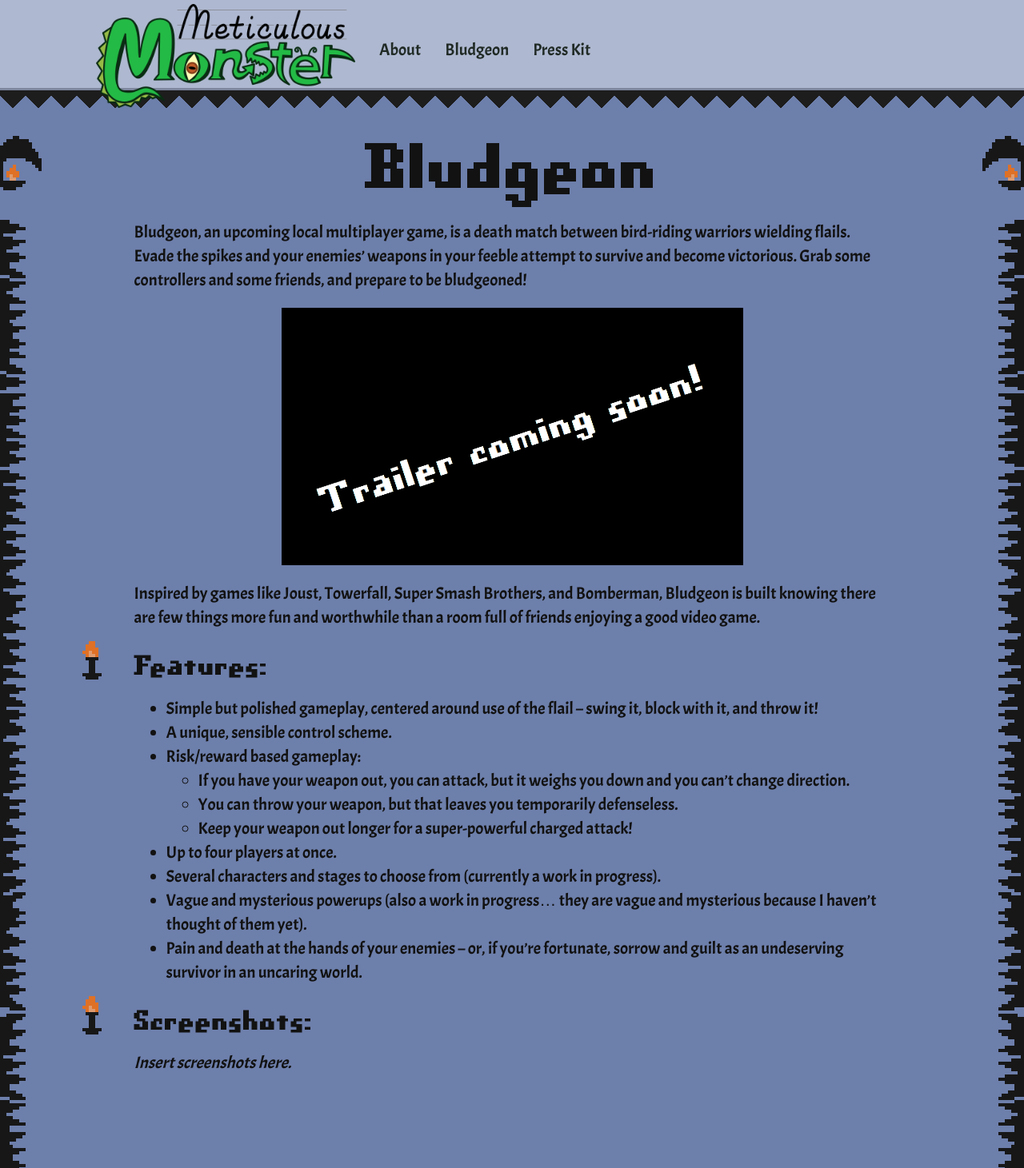
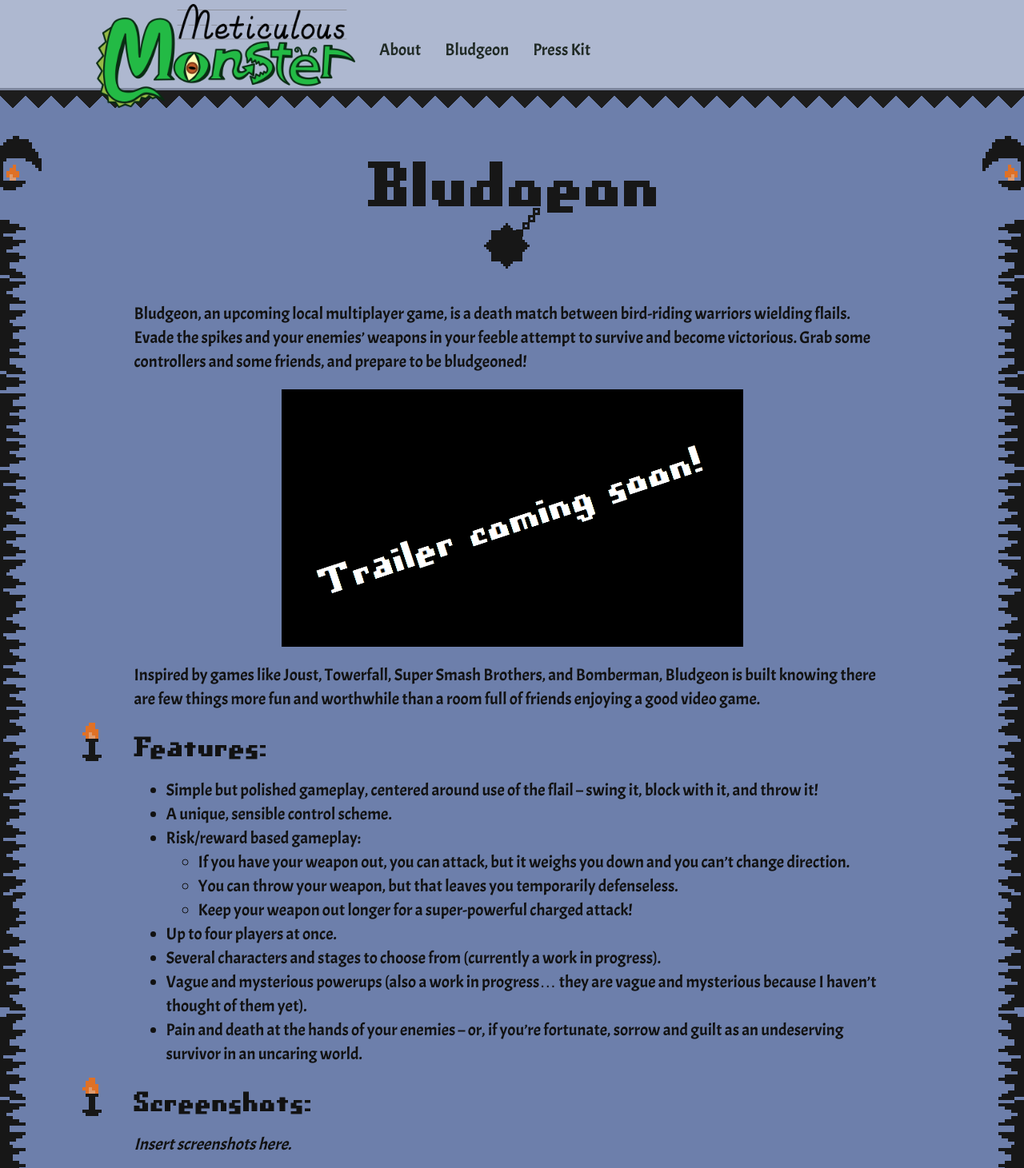
Before and after one commit to meticulousmonster/meticulousmonster.github.io, a Jekyll site: the page built from bludgeon.md, in a window 1280 px wide. Shown: the whole page at 80% size. Built offline with Jekyll 4.4.1, drawn with Linux system fonts in a browser that asks for light colours.

Commit message:
Add Bludgeon logo

```diff
--- a/_sass/_base.scss
+++ b/_sass/_base.scss
@@ -28,6 +28,12 @@
 
 h2 {
     font-size: 35px;
+}
+
+img.bludgeon-link {
+    padding: 10px;
+    border: 7px solid $bludgeon-color;
+    border-radius: 15px;
 }
 
 body.bludgeon {
--- a/_sass/_layout.scss
+++ b/_sass/_layout.scss
@@ -31,6 +31,7 @@
             right: 0;
         }
     }
+
     .bird-torch {
         position: absolute;
         top: 170px;
@@ -47,7 +48,7 @@
         left: -50px;
     }
 
-    h1 {
-        text-align: center;
+    img.logo {
+        margin-top: 60px;
     }
 }
--- a/bludgeon.md
+++ b/bludgeon.md
@@ -3,7 +3,7 @@
 title: Bludgeon
 ---
 
-# Bludgeon
+![Bludgeon](/images/bludgeon/bludgeon-logo.gif){:.logo}
 
 Bludgeon, an upcoming local multiplayer game, is a death match between bird-riding warriors wielding flails. Evade the spikes and your enemies' weapons in your feeble attempt to survive and become victorious. Grab some controllers and some friends, and prepare to be bludgeoned!
 
```
Also changed, not shown: index.md (+1 -1 lines), images/bludgeon/bludgeon-logo.gif (added), images/bludgeon/bludgeon-logo.png (added), 1 other file.
